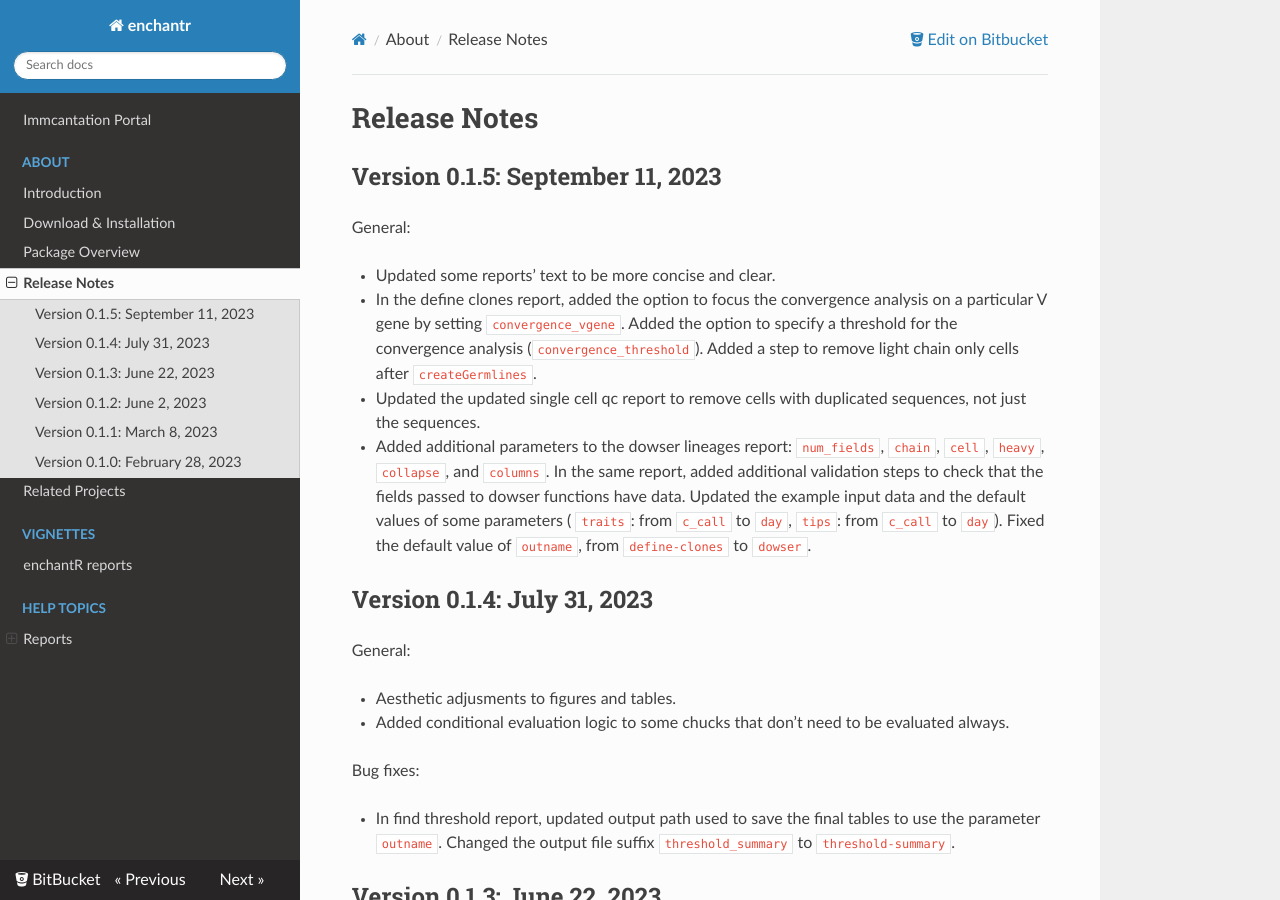
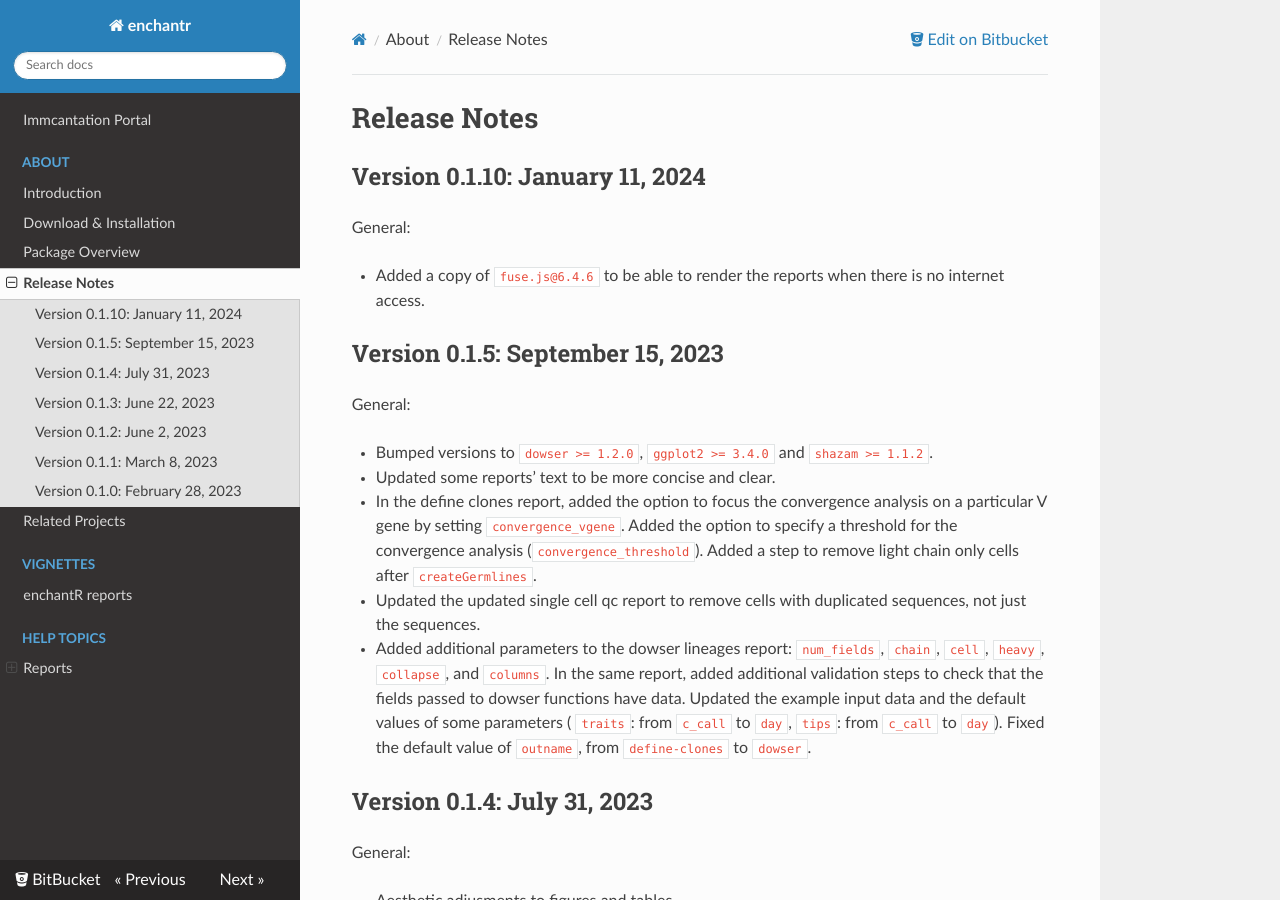
Before and after one commit to immcantation/enchantr, an MkDocs documentation site: the page built from docs/news.md, in a window 1280 px wide and 900 px high. Built offline with MkDocs 1.6.1, drawn with Linux system fonts in a browser that asks for light colours; nearby versions of some CDN libraries.

Commit message:
bumped to 0.1.10

```diff
--- a/docs/news.md
+++ b/docs/news.md
@@ -1,17 +1,25 @@
 # Release Notes
 
-Version 0.1.5: September 11, 2023
+Version 0.1.10: January 11, 2024
 -------------------------------------------------------------------------------
 
 General:
 
++ Added a copy of `fuse.js@6.4.6` to be able to render the reports when there is
+no internet access.
+
+
+Version 0.1.5: September 15, 2023
+-------------------------------------------------------------------------------
+
+General:
+
++ Bumped versions to `dowser >= 1.2.0`, `ggplot2 >= 3.4.0` and `shazam >= 1.1.2`.
 + Updated some reports' text to be more concise and clear.
-
 + In the define clones report, added the option to focus the convergence analysis on
   a particular V gene by setting `convergence_vgene`. Added the option to specify
   a threshold for the convergence analysis (`convergence_threshold`). Added a step
   to remove light chain only cells after `createGermlines`.
-
 + Updated the updated single cell qc report to remove cells with duplicated
   sequences, not just the sequences.
 
```
Also changed, not shown: NEWS.md (+9 -0 lines), 1 other file.
